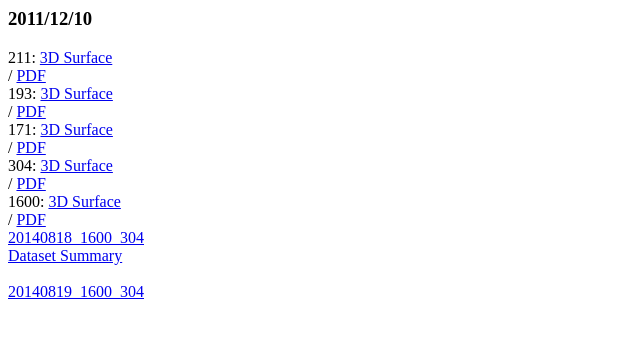
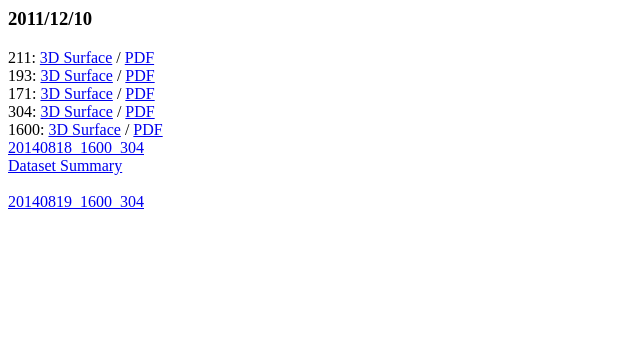
Before and after one commit to bgallag6/bgallag6.github.io, a plain HTML site: page index.html in a window 1280 px wide. Shown: the whole page, without its empty margins (0-640 px from the left). Drawn offline with Linux system fonts and the light colour scheme.

Commit message:
Update index.html

```diff
--- a/index.html
+++ b/index.html
@@ -1,9 +1,9 @@
 <h3>2011/12/10</h3>
-211: <a href="20111210_211.html">3D Surface</a><br /> / <a href="https://drive.google.com/open?id=0B1Uf50YNdL1BQjJaTTJQQ2ZfaU0">PDF</a><br />
-193: <a href="20111210_193.html">3D Surface</a><br /> / <a href="https://drive.google.com/open?id=0B1Uf50YNdL1BNHJLaVZKbjlOdGc">PDF</a><br />
-171: <a href="20111210_171.html">3D Surface</a><br /> / <a href="https://drive.google.com/open?id=0B1Uf50YNdL1BWUthS1pNWTNqNWc">PDF</a><br />
-304: <a href="20111210_304.html">3D Surface</a><br /> / <a href="https://drive.google.com/open?id=0B1Uf50YNdL1BWGxONHo2dlRtMlE">PDF</a><br />
-1600: <a href="20111210_1600.html">3D Surface</a><br /> / <a href="https://drive.google.com/open?id=0B1Uf50YNdL1BRW1fc3JmTDRyVEk">PDF</a><br />
+211: <a href="20111210_211.html">3D Surface</a> / <a href="https://drive.google.com/open?id=0B1Uf50YNdL1BQjJaTTJQQ2ZfaU0">PDF</a><br />
+193: <a href="20111210_193.html">3D Surface</a> / <a href="https://drive.google.com/open?id=0B1Uf50YNdL1BNHJLaVZKbjlOdGc">PDF</a><br />
+171: <a href="20111210_171.html">3D Surface</a> / <a href="https://drive.google.com/open?id=0B1Uf50YNdL1BWUthS1pNWTNqNWc">PDF</a><br />
+304: <a href="20111210_304.html">3D Surface</a> / <a href="https://drive.google.com/open?id=0B1Uf50YNdL1BWGxONHo2dlRtMlE">PDF</a><br />
+1600: <a href="20111210_1600.html">3D Surface</a> / <a href="https://drive.google.com/open?id=0B1Uf50YNdL1BRW1fc3JmTDRyVEk">PDF</a><br />
 
 <a href="20140818_1600_304.html">20140818_1600_304</a><br />
 <a href="https://drive.google.com/open?id=0B1Uf50YNdL1BMVVDWGt0eHJkTWM">Dataset Summary</a><br />
```
